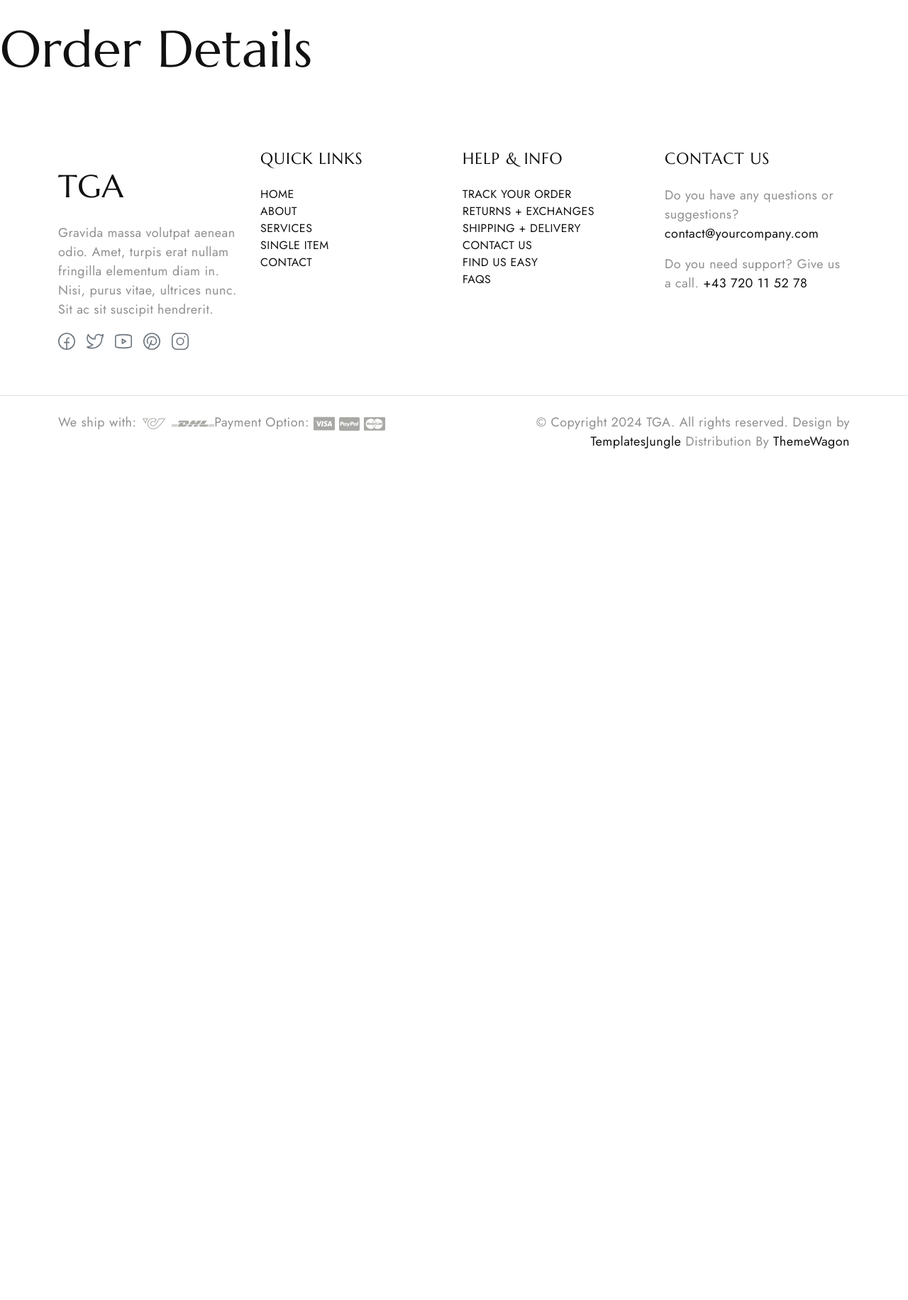
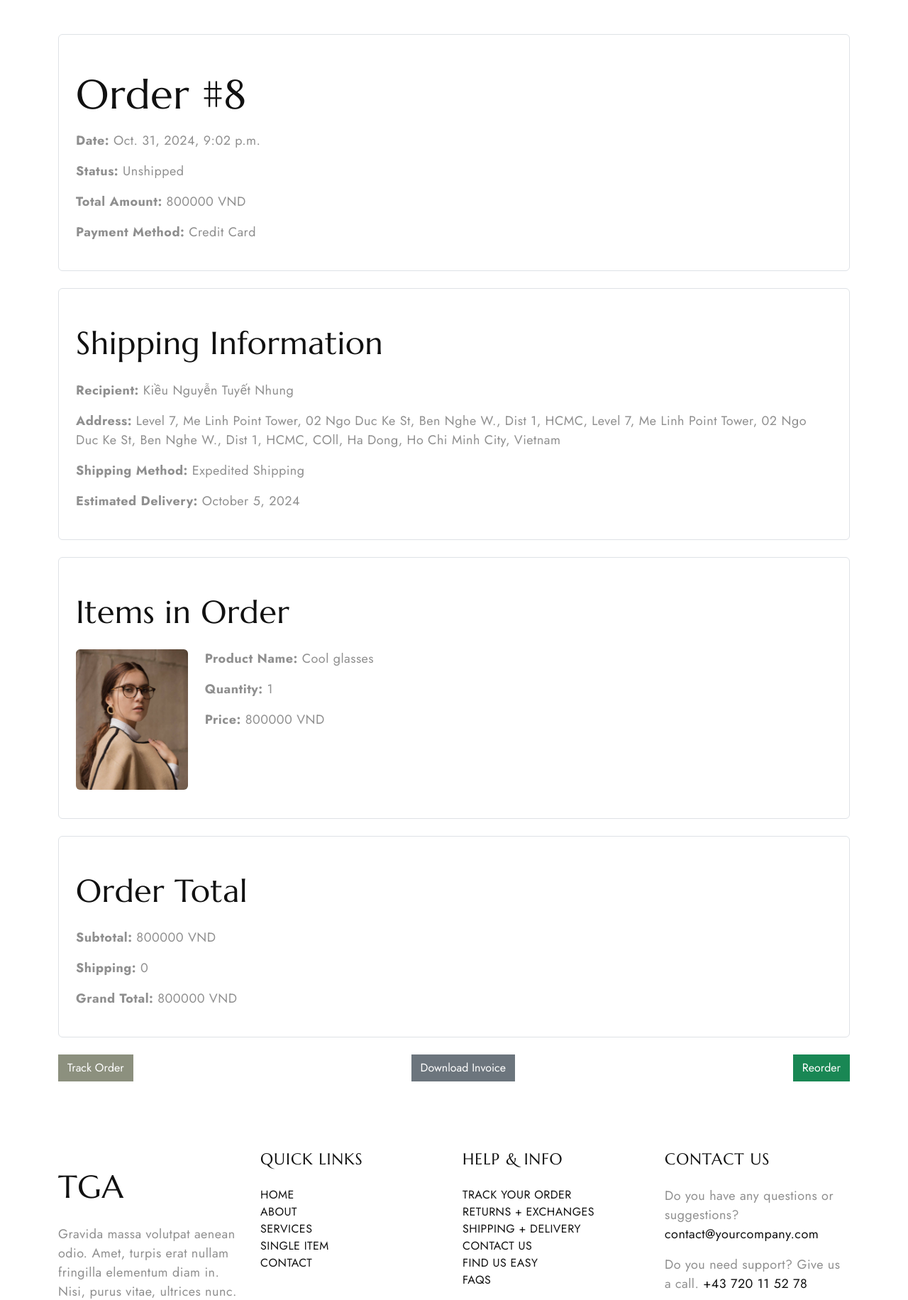
Before and after one commit to potatoArthurDo/TGA, a Django app: page /payment/order_details/8 in a window 1280 px wide. Shown: the part 169-2001 px from the top of the page at 71% size. Before the commit the page ends 802 px from the top, so only its background shows below. Run offline with Django 5.2, Linux system fonts and the light colour scheme; a user stored in the database is signed in; data comes from the database, SQL or seed files in the repository; both versions use the stored data as it was after the commit; some libraries are stand-ins or nearby versions.

```diff
--- a/cart/context_processors.py
+++ b/cart/context_processors.py
@@ -2,4 +2,6 @@ from .cart import Cart
 
 #Make sure cart can work on all pages
 def cart(request):
-    return {'cart': Cart(request)}
+    cart = Cart(request)
+    cart_products = cart.get_prods
+    return {'cart': Cart(request), 'cart_products': cart_products}
--- a/payment/templates/order_details.html
+++ b/payment/templates/order_details.html
@@ -1,4 +1,66 @@
 {% extends 'base.html' %}
 {% block content %}
-<h1>Order Details</h1>
+{% if order %}
+<div class="container mt-5">
+    <!-- Order Summary Section -->
+    <section class="mb-4 p-4 border rounded">
+        <h2 class="mb-3">Order #{{order.id}}</h2>
+        <p><strong>Date:</strong> {{order.date_ordered}}</p>
+        <p><strong>Status:</strong>
+        {% if order.shipped == False %}
+            Unshipped
+        {% else %}
+            Shipped
+        {% endif %}
+    </p>
+        <p><strong>Total Amount:</strong> {{order.amount_paid}} VND</p>
+        <p><strong>Payment Method:</strong> Credit Card</p>
+    </section>
+
+    <!-- Shipping Information Section -->
+    <section class="mb-4 p-4 border rounded">
+        <h3>Shipping Information</h3>
+        <p><strong>Recipient:</strong> {{order.full_name}}</p>
+        <p><strong>Address:</strong> {{order.shipping_address}}</p>
+        <p><strong>Shipping Method:</strong> Expedited Shipping</p>
+        <p><strong>Estimated Delivery:</strong> October 5, 2024</p>
+    </section>
+
+    <!-- Items in Order Section -->
+    <section class="mb-4 p-4 border rounded">
+        <h3>Items in Order</h3>
+        {% for item in items %}
+        <div class="row mb-3">
+            <div class="col-md-2">
+                <img src="{{ item.product.image.url }}" class="img-fluid rounded" alt="Product Image">
+            </div>
+            <div class="col-md-10">
+                <p><strong>Product Name:</strong> {{ item.product.name }}</p>
+                <p><strong>Quantity:</strong> {{ item.quantity }}</p>
+                <p><strong>Price:</strong> {{item.price}} VND</p>
+            </div>
+        </div>
+        {% endfor %}
+    </section>
+
+    <!-- Order Total Breakdown Section -->
+    <section class="mb-4 p-4 border rounded">
+        <h3>Order Total</h3>
+        <p><strong>Subtotal:</strong> {{order.amount_paid}} VND</p>
+        <p><strong>Shipping:</strong> 0</p>
+        <p><strong>Grand Total:</strong> {{order.amount_paid}} VND</p>
+    </section>
+
+    <!-- Order Actions Section -->
+    <section class="d-flex justify-content-between">
+        <button class="btn btn-primary">Track Order</button>
+        <button class="btn btn-secondary">Download Invoice</button>
+        <button class="btn btn-success">Reorder</button>
+    </section>
+</div>
+{% endif %}
+
+<!-- Bootstrap JS (Optional, for interactive components) -->
+<script src="https://cdn.jsdelivr.net/npm/bootstrap@5.3.0/dist/js/bootstrap.bundle.min.js"></script>
+
 {% endblock %}
--- a/payment/views.py
+++ b/payment/views.py
@@ -156,4 +156,13 @@ def handle_order(request,pk):
         return redirect('home')
 
 def order_details(request,pk):
-    return render(request, 'order_details.html', {})
+    #Get the right order
+    if request.user.is_authenticated and request.user.is_superuser:
+        order = Order.objects.get(id = pk)
+        items = OrderItem.objects.filter(order= pk)
+
+
+        return render(request, 'order_details.html', {'order': order, 'items': items})
+    else:
+        messages.error(request, 'Access Denined')
+        return redirect('home')
--- a/store/templates/navbar.html
+++ b/store/templates/navbar.html
@@ -174,35 +174,30 @@
         <div class="order-md-last">
             <h4 class="d-flex justify-content-between align-items-center mb-3">
                 <span class="text-primary">Your cart</span>
-                <span class="badge bg-primary rounded-pill">3</span>
+                <span class="badge bg-primary rounded-pill">{{cart|length}}</span>
             </h4>
             <ul class="list-group mb-3">
+              {% if cart_products %}
+                {% for product in cart_products %}
                 <li class="list-group-item d-flex justify-content-between lh-sm">
                     <div>
-                        <h6 class="my-0">Growers cider</h6>
-                        <small class="text-body-secondary">Brief description</small>
+                        <h6 class="my-0">{{product.name}}</h6>
+                        <small class="text-body-secondary">{{product.description}}</small>
                     </div>
-                    <span class="text-body-secondary">$12</span>
+                    <span class="text-body-secondary"> {{product.price}} VND</span>
                 </li>
-                <li class="list-group-item d-flex justify-content-between lh-sm">
-                    <div>
-                        <h6 class="my-0">Fresh grapes</h6>
-                        <small class="text-body-secondary">Brief description</small>
-                    </div>
-                    <span class="text-body-secondary">$8</span>
+                {% endfor %}
+                <li class="list-group-item d-flex justify-content-between">
+                    <span>Total (VND)</span>
+                    <strong>{{totals}}</strong>
                 </li>
-                <li class="list-group-item d-flex justify-content-between lh-sm">
-                    <div>
-                        <h6 class="my-0">Heinz tomato ketchup</h6>
-                        <small class="text-body-secondary">Brief description</small>
-                    </div>
-                    <span class="text-body-secondary">$5</span>
+                {% else %}
+                <li class="list-group-item d-flex justify-content-between">
+                  <h5>Your cart is empty</h5>
                 </li>
-                <li class="list-group-item d-flex justify-content-between">
-                    <span>Total (USD)</span>
-                    <strong>$20</strong>
-                </li>
+
             </ul>
+            {% endif %}
             <button class="w-100 btn btn-primary btn-lg" type="button">Continue to Checkout</button>
             <h6 class="text-center">Or</h6>
             <a href="{% url 'cart_summary' %}">
--- a/store/views.py
+++ b/store/views.py
@@ -7,6 +7,7 @@ from .forms import SignUpForm, LoginForm, UpdateUserInfoForm, ChangePasswordForm
 from django.db.models import Q
 from payment.models import ShippingAdress
 from payment.forms import ShippingAdressForm
+from cart.cart import Cart
 # Create your views here.
 
 def search(request):
--- a/tga_store/settings.py
+++ b/tga_store/settings.py
@@ -68,6 +68,7 @@ TEMPLATES = [
                 'django.contrib.messages.context_processors.messages',
                 #add categories processor
                 'store.context_processors.categories_processcor',
+                'cart.context_processors.cart',
             ],
         },
     },
```
Also changed, not shown: store/templates/home.html (+7 -7 lines), db.sqlite3.
